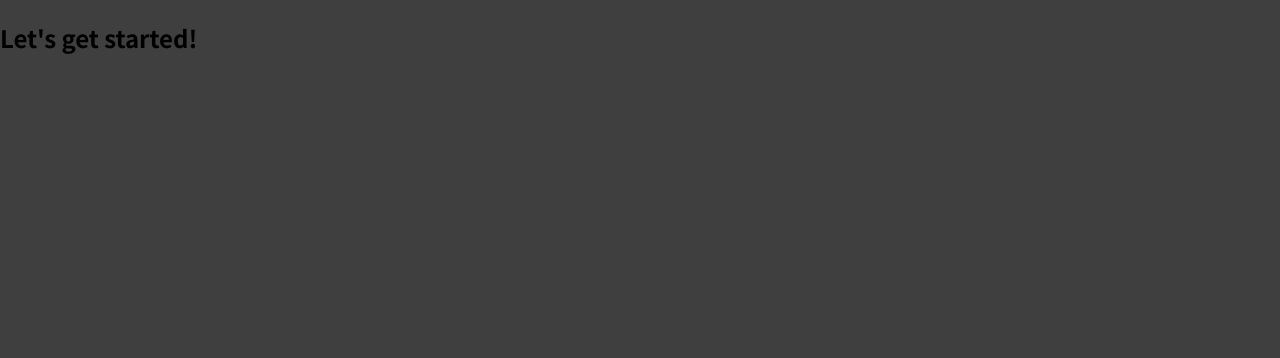
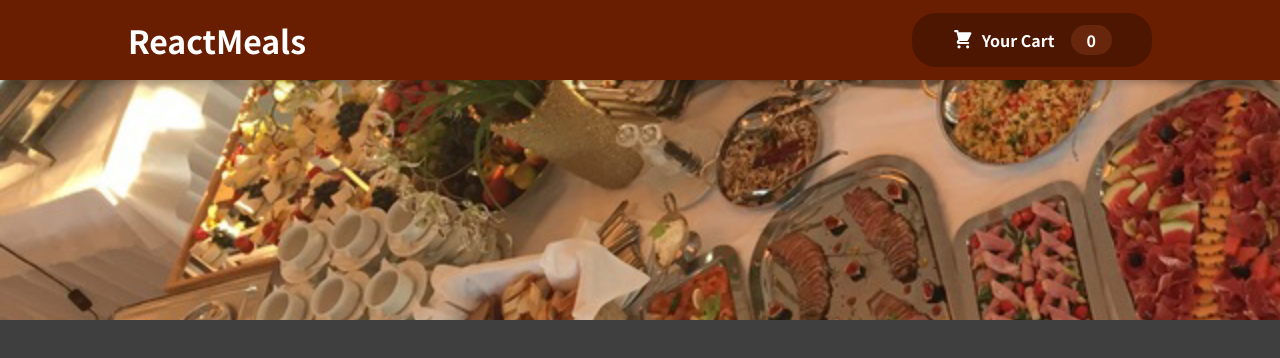
Before and after one commit to sumit71992/restaurantApp, a React (Create React App) app: page / in a window 1280 px wide. Shown: the top 358 px of the page. Built offline with nearby package versions, Linux system fonts and the light colour scheme.

Commit message:
header done

```diff
--- a/src/App.js
+++ b/src/App.js
@@ -1,7 +1,9 @@
+import Header from "./components/Layout/Header";
+
 function App() {
   return (
     <div>
-      <h2>Let's get started!</h2>
+      <Header />
     </div>
   );
 }
--- /dev/null
+++ b/src/components/Cart/CartIcon.js
@@ -0,0 +1,13 @@
+const CartIcon = () => {
+    return (
+      <svg
+        xmlns='http://www.w3.org/2000/svg'
+        viewBox='0 0 20 20'
+        fill='currentColor'
+      >
+        <path d='M3 1a1 1 0 000 2h1.22l.305 1.222a.997.997 0 00.01.042l1.358 5.43-.893.892C3.74 11.846 4.632 14 6.414 14H15a1 1 0 000-2H6.414l1-1H14a1 1 0 00.894-.553l3-6A1 1 0 0017 3H6.28l-.31-1.243A1 1 0 005 1H3zM16 16.5a1.5 1.5 0 11-3 0 1.5 1.5 0 013 0zM6.5 18a1.5 1.5 0 100-3 1.5 1.5 0 000 3z' />
+      </svg>
+    );
+  };
+
+  export default CartIcon;
--- /dev/null
+++ b/src/components/Layout/Header.js
@@ -0,0 +1,20 @@
+import React from 'react';
+import classes from './Header.module.css';
+import headerImage from "../../assets/meals.jpg";
+import HeaderCartButoon from './HeaderCartButoon';
+
+const Header = (props) =>{
+  return (
+    <>
+    <header className={classes.header}>
+        <h1>ReactMeals</h1>
+        <HeaderCartButoon />
+    </header>
+    <div className={classes["header-image"]}>
+        <img src={headerImage} alt="A table full of delicious food" />
+    </div>
+    </>
+  )
+}
+
+export default Header;
--- /dev/null
+++ b/src/components/Layout/Header.module.css
@@ -0,0 +1,26 @@
+.header{
+    position: fixed;
+    top: 0;
+    left: 0;
+    width: 100%;
+    height: 5rem;
+    background-color: #691e01;
+    color: white;
+    display: flex;
+    justify-content: space-between;
+    align-items: center;
+    padding: 0 10%;
+    box-shadow: 0 2px 8px rgba(0, 0, 0, 0.25);
+    z-index: 10;
+}
+.header-image{
+    width: 100%;
+    height: 20rem;
+    z-index: 0;
+    overflow: hidden;
+}
+.header-image img{
+    width: 160%;
+    height: 100%;
+    object-fit: cover;
+}
--- /dev/null
+++ b/src/components/Layout/HeaderCartButoon.js
@@ -0,0 +1,17 @@
+import React from 'react';
+import classes from './HeaderCartButton.module.css';
+import CartIcon from '../Cart/CartIcon';
+
+function HeaderCartButoon() {
+  return (
+    <button className={classes.button}>
+      <span className={classes.icon}>
+        <CartIcon />
+      </span>
+      <span>Your Cart</span>
+      <span className={classes.badge}>0</span>
+    </button>
+  )
+}
+
+export default HeaderCartButoon;
--- /dev/null
+++ b/src/components/Layout/HeaderCartButton.module.css
@@ -0,0 +1,26 @@
+.button {
+    cursor: pointer;
+    font: inherit;
+    border: none;
+    background-color: #4d1601;
+    color: white;
+    padding: 0.75rem 2.5rem;
+    display: flex;
+    justify-content: space-around;
+    align-items: center;
+    border-radius: 1.5rem;
+    font-weight: bold;
+  }
+  .icon {
+    width: 1.35rem;
+    height: 1.35rem;
+    margin-right: 0.5rem;
+  }
+
+  .badge {
+    background-color: #68270d;
+    padding: 0.2rem 1rem;
+    border-radius: 1.5rem;
+    margin-left: 1rem;
+    font-weight: bold;
+  }
```
Also changed, not shown: src/assets/meals.jpg (added).
